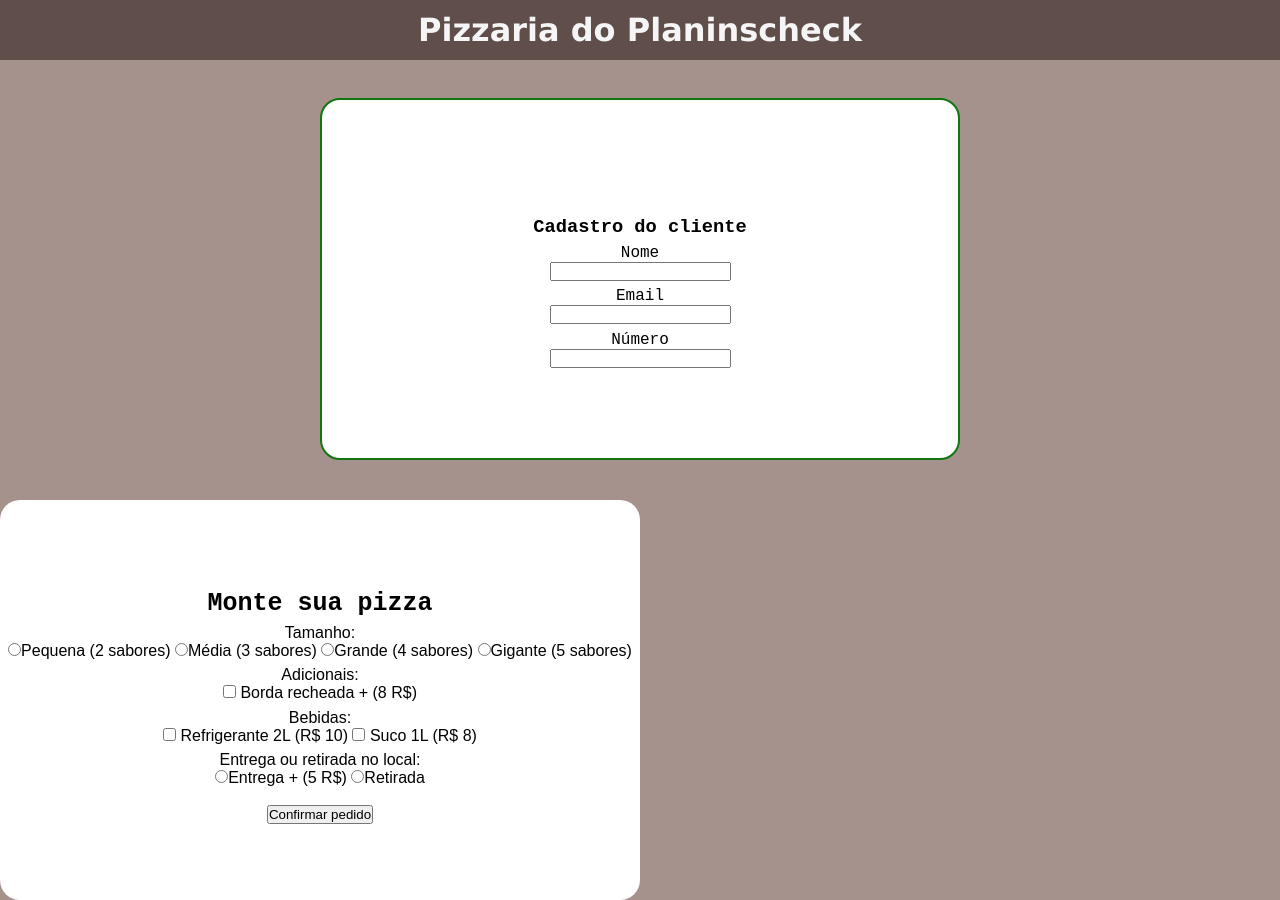
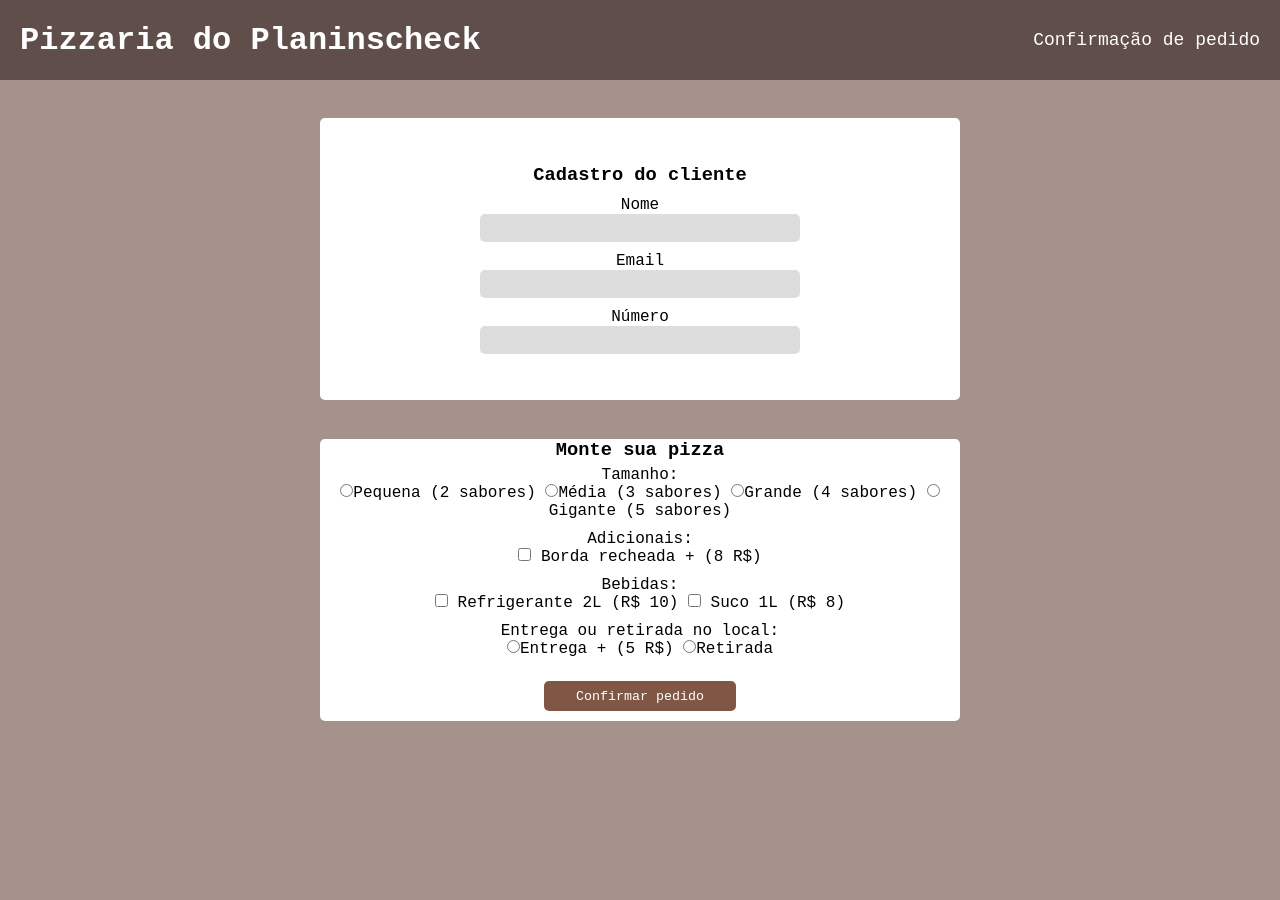
Before and after one commit to DiegoPlaninscheck/AppLuciano, a plain HTML site: page app/pages/pedido/index.html in a window 1280 px wide. After the commit the page ends 800 px from the top, so only its background shows below. Drawn offline with Linux system fonts and the light colour scheme.

Commit message:
update pages pedido and confirma pedido

```diff
--- a/app/pages/pedido/index.html
+++ b/app/pages/pedido/index.html
@@ -10,10 +10,15 @@
 
   <body>
     <header>
+      <div class="container-header">
         <h1>Pizzaria do Planinscheck</h1>
+        <nav>
+          <a href="../confirma/index.html">Confirmação de pedido</a>
+        </nav>
+      </div>
     </header>
     <main class="container-main">
-      <div class="container">
+      <div class="container-main-cliente">
         <h3 id="cadastro">Cadastro do cliente</h3>
         <p>Nome</p>
         <input type="text" />
@@ -23,23 +28,33 @@
         <input type="number" />
       </div>
     </main>
-    <footer>
+    <footer class="container-footer">
+      <div class="container-footer-div">
+        <h3 id="pizza">Monte sua pizza</h3>
         <div>
-        <h3 id="pizza">Monte sua pizza</h3>
           <p>Tamanho:</p>
           <input type="radio" id="p" name="tamanho" value="p" />Pequena (2
-        sabores) <input type="radio" id="m" name="tamanho" value="m" />Média (3
-        sabores) <input type="radio" id="g" name="tamanho" value="g" />Grande (4
-        sabores) <input type="radio" id="gg" name="tamanho" value="gg" />Gigante
-        (5 sabores)
+          sabores) <input type="radio" id="m" name="tamanho" value="m" />Média
+          (3 sabores)
+          <input type="radio" id="g" name="tamanho" value="g" />Grande (4
+          sabores)
+          <input type="radio" id="gg" name="tamanho" value="gg" />Gigante (5
+          sabores)
+        </div>
+        <div>
           <p>Adicionais:</p>
           <input type="checkbox" id="borda" /> Borda recheada + (8 R$)
+        </div>
+        <div>
           <p>Bebidas:</p>
           <input type="checkbox" id="refri" /> Refrigerante 2L (R$ 10)
           <input type="checkbox" id="suco" /> Suco 1L (R$ 8)
+        </div>
+        <div>
           <p>Entrega ou retirada no local:</p>
           <input type="radio" id="Entrega" />Entrega + (5 R$)
           <input type="radio" />Retirada<br /><br />
+        </div>
         <button id="confirmar" onclick="">Confirmar pedido</button>
       </div>
     </footer>
--- a/app/styles/confirma.css
+++ b/app/styles/confirma.css
@@ -2,6 +2,12 @@
   padding: 0;
   margin: 0;
   box-sizing: border-box;
+  color: #fff;
+  font-family: "Courier New", Courier, monospace;
+}
+
+body {
+  background-color: #a6928d;
 }
 
 .container {
@@ -10,8 +16,20 @@
   max-height: 100vh;
 }
 
-#dados-cliente {
-  margin: 20px 0 0 20px;
+.container-nav {
+  width: 100%;
+  height: 10vh;
+  display: flex;
+  justify-content: space-around;
+  align-items: center;
+  background-color: #5f4e49;
+  padding: 0 20px;
+}
+
+.container-nav a {
+  text-decoration: none;
+  font-size: 18px;
+  cursor: pointer;
 }
 
 .container-dados-cliente {
--- a/app/styles/pedido.css
+++ b/app/styles/pedido.css
@@ -2,6 +2,7 @@
   padding: 0;
   margin: 0;
   box-sizing: border-box;
+  font-family: "Courier New", Courier, monospace;
 }
 
 body {
@@ -10,26 +11,55 @@ body {
 }
 
 h1 {
+  display: flex;
   justify-content: center;
+  align-items: center;
+  color: #fff;
+}
+
+header {
+  width: 100%;
+  height: 10%;
+}
+
+.container-header {
+  width: 100%;
+  height: 100%;
   display: flex;
+  flex-direction: row;
+  justify-content: space-between;
   align-items: center;
   background-color: #5f4e49;
-  height: 60px;
-  font-family: "Lucida Sans", "Lucida Sans Regular", "Lucida Grande",
-    "Lucida Sans Unicode", Geneva, Verdana, sans-serif;
-  color: whitesmoke;
+  padding: 0 20px;
+}
+
+.container-header a {
+  text-decoration: none;
+  color: #fff;
+  font-size: 18px;
+  cursor: pointer;
+}
+
+@media (max-width: 768px) {
+  h1 {
+    font-size: 16px;
+  }
+
+  body {
+    font-size: 12px;
+  }
 }
 
 .container-main {
   width: 100%;
-  height: 50%;
+  height: 40%;
   display: flex;
   justify-self: center;
   align-items: center;
   flex-direction: column;
 }
 
-.container {
+.container-main-cliente {
   width: 50%;
   height: 100%;
   display: flex;
@@ -37,40 +67,55 @@ h1 {
   align-items: center;
   flex-direction: column;
   text-align: center;
-  font-family: "Courier New", Courier, monospace;
   margin-top: 3%;
-  border: solid 2px rgb(17, 118, 15);
-  border-radius: 20px;
-  background-color: rgb(255, 255, 255);
+  border-radius: 5px;
+  background-color: #fff;
 }
 
-#cadastro {
-  margin-top: 25px;
+.container-main-cliente p {
+  margin-top: 10px;
 }
 
-footer {
+.container-main-cliente input {
   width: 50%;
-  height: 50%;
+  height: 10%;
+  border: none;
+  border-radius: 5px;
+  outline: none;
+  background-color: #dddddd;
+}
+
+.container-footer {
+  width: 100%;
+  height: 40%;
   display: flex;
   justify-content: center;
   align-items: center;
-  margin-top: 40px;
   text-align: center;
-  font-family: Arial, Helvetica, sans-serif;
-  border-radius: 20px;
-  background-color: white;
+  margin-top: 20px;
 }
 
-footer div {
-    width: 100%;
+.container-footer-div {
+  width: 50%;
+  display: flex;
+  justify-content: center;
+  align-items: center;
+  flex-direction: column;
+  background-color: #fff;
+  border-radius: 5px;
 }
 
-p {
-  margin-top: 1%;
+.container-footer-div div {
+  padding: 5px;
 }
 
-#pizza {
-  font-size: 25px;
-  font-family: "Courier New", Courier, monospace;
-  margin-top: 2%;
+.container-footer-div button {
+  width: 30%;
+  height: 30px;
+  border: none;
+  border-radius: 5px;
+  cursor: pointer;
+  background-color: #805644;
+  color: #fff;
+  margin-bottom: 10px;
 }
```
Also changed, not shown: app/pages/confirma/index.html (+7 -2 lines). Lines whose indentation alone changed are shown as unchanged.
